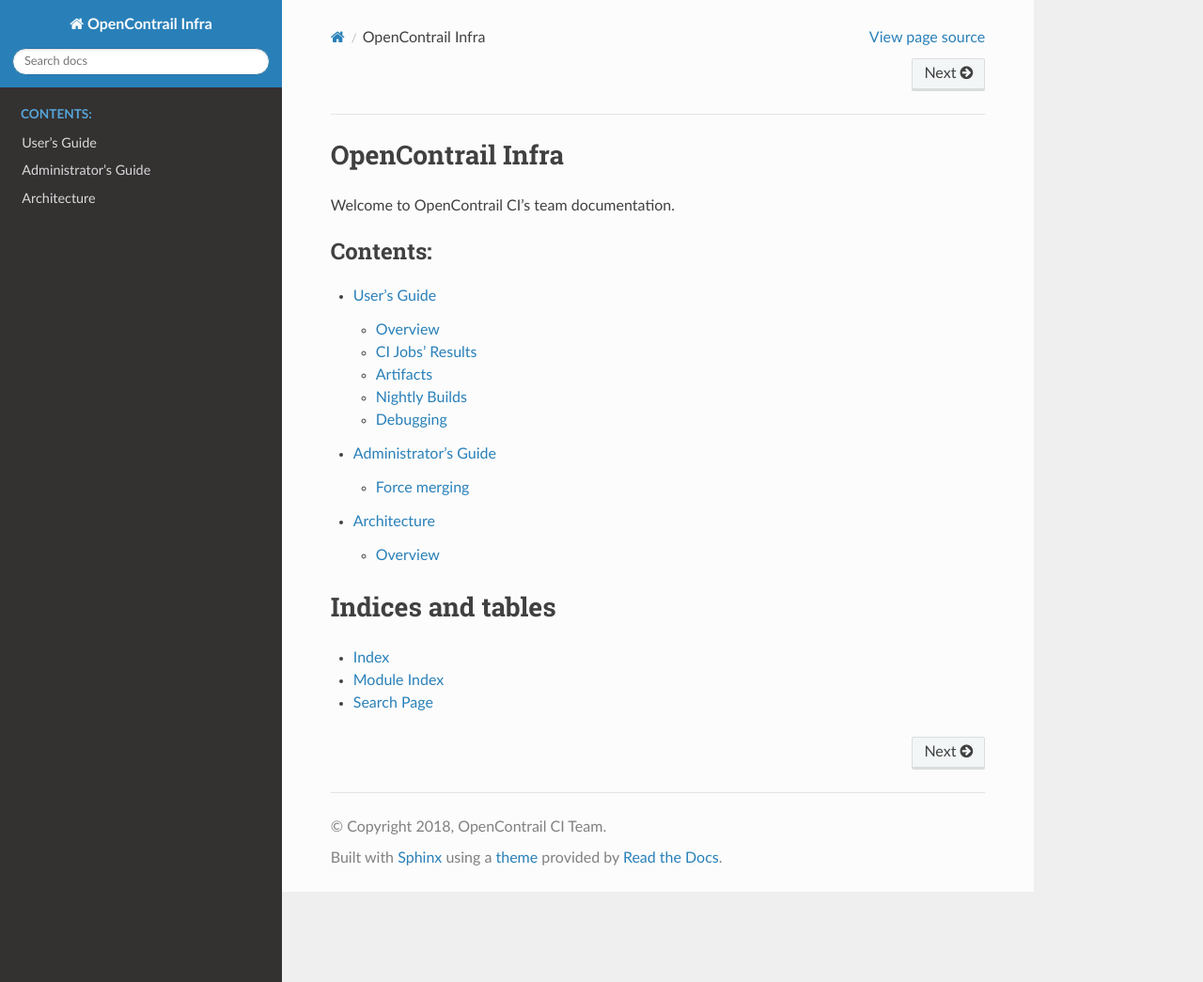
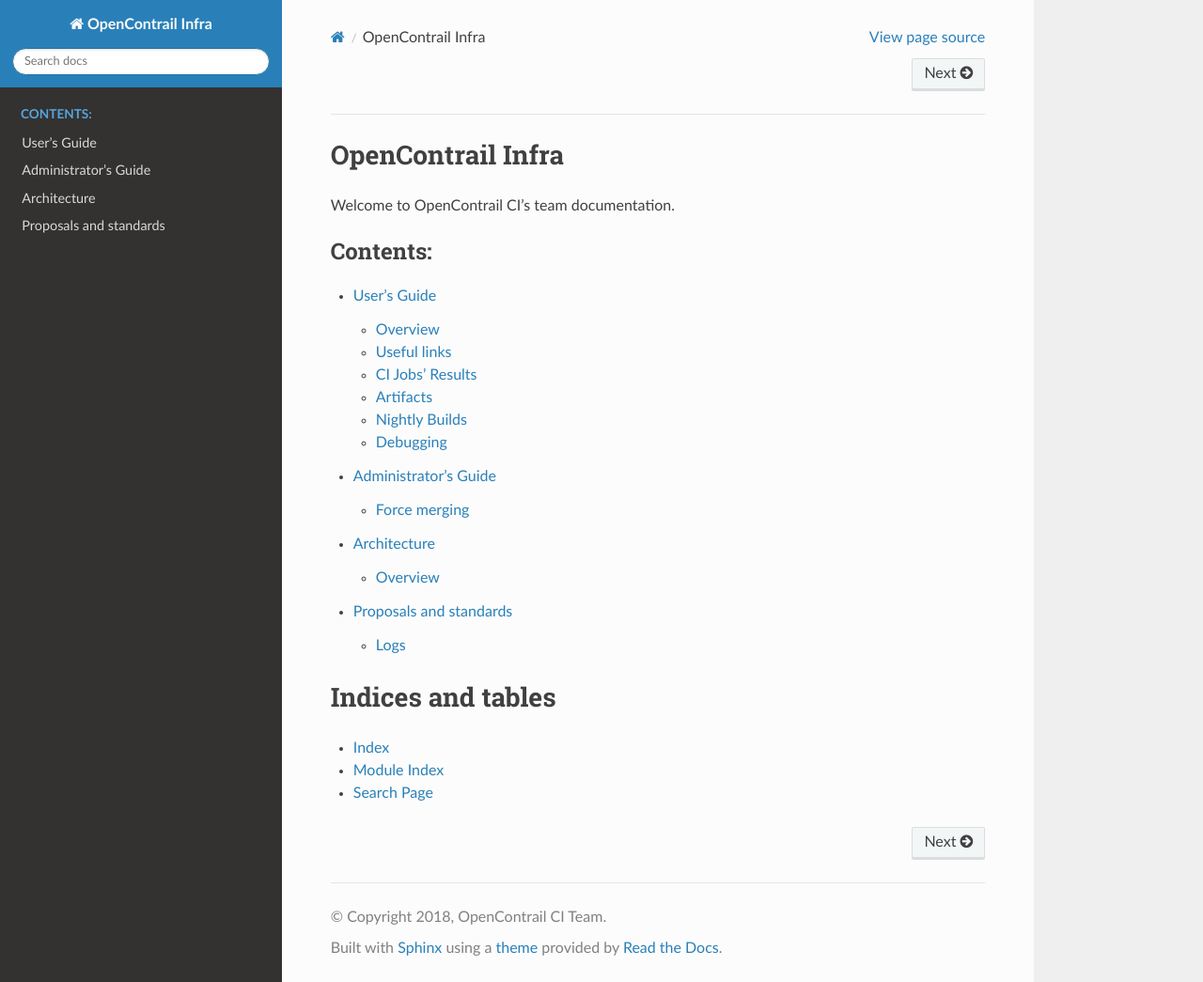
Before and after one commit to wurbanski/contrail-infra-doc, a Sphinx documentation site: the page built from source/index.rst, in a window 1280 px wide and 1045 px high. Shown: the whole window at 94% size. Built offline with Sphinx 7.4.7 and the Read the Docs theme 2.0.0, drawn with Linux system fonts in a browser that asks for light colours.

Commit message:
Initialize structure for team RFCs
Also, fix syntax warnings

```diff
--- a/source/index.rst
+++ b/source/index.rst
@@ -11,6 +11,7 @@
    user/index
    admin/index
    architecture/index
+   rfc/index
 
 
 Indices and tables
--- /dev/null
+++ b/source/rfc/index.rst
@@ -0,0 +1,7 @@
+Proposals and standards
+=======================
+
+.. toctree::
+   :maxdepth: 2
+
+   logs
--- /dev/null
+++ b/source/rfc/logs.rst
@@ -0,0 +1,2 @@
+Logs
+====
--- a/source/user/index.rst
+++ b/source/user/index.rst
@@ -7,6 +7,7 @@
    :maxdepth: 2
 
    overview
+   links
    results
    artifacts
    nightly
--- a/source/user/links.rst
+++ b/source/user/links.rst
@@ -1,5 +1,5 @@
 Useful links
-========
+============
 
 This is a summary of useful links:
 
```
